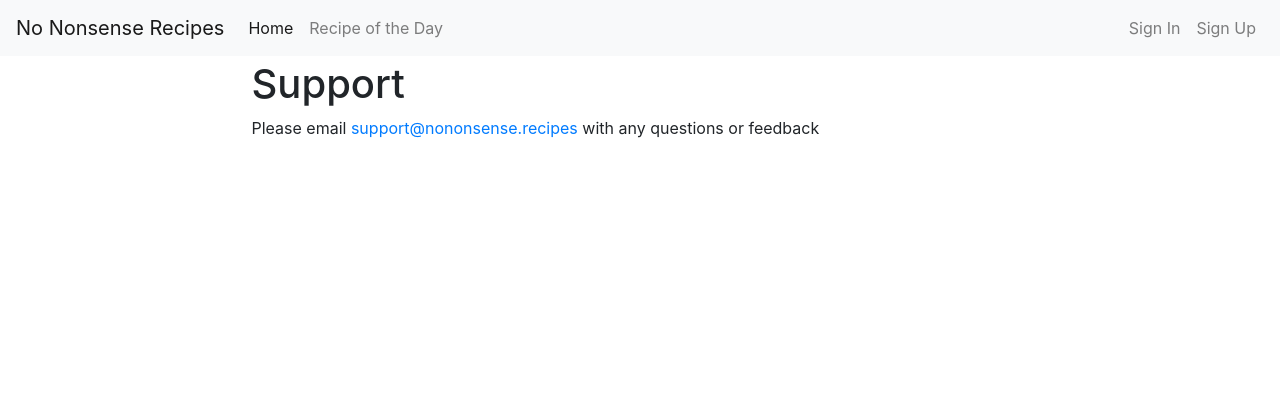
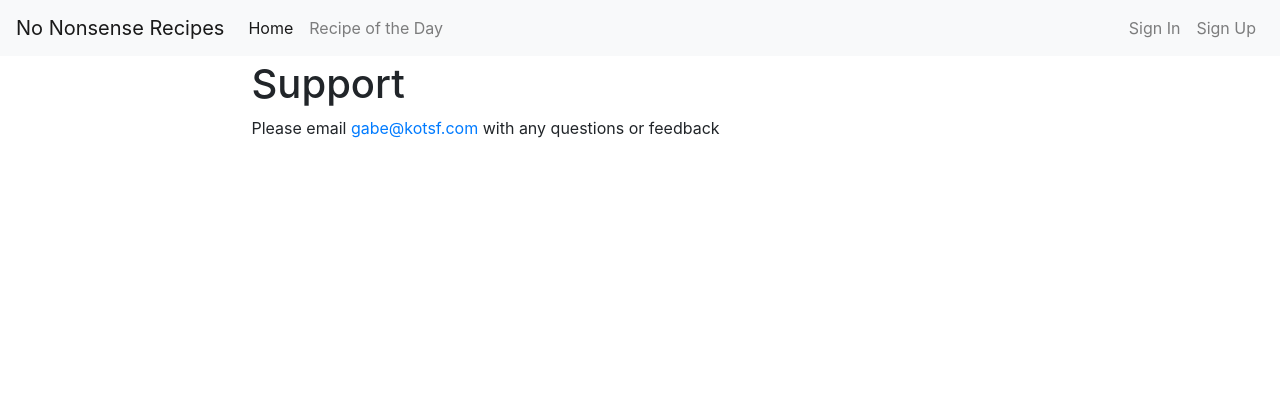
Before and after one commit to ggetzie/nnr, a Django app: page /support in a window 1280 px wide. Shown: the top 420 px of the page. Run offline with Django 3.2, Linux system fonts and the light colour scheme; parts of the project's set-up code (start-up, migrations or seed data) failed here and were passed over; some libraries are stand-ins or nearby versions.

Commit message:
move support email to config setting

```diff
--- a/config/settings/base.py
+++ b/config/settings/base.py
@@ -263,3 +263,4 @@ ACCOUNT_FORMS = {"signup": "main.forms.NNRSignupForm"}
 # ------------------------------------------------------------------------------
 STRIPE_PK = env("STRIPE_PK")
 STRIPE_SK = env("STRIPE_SK")
+SUPPORT_EMAIL = "gabe@kotsf.com"
--- a/config/urls.py
+++ b/config/urls.py
@@ -6,6 +6,8 @@ from django.views.generic import TemplateView
 from django.views import defaults as default_views
 
 from main.views import nnr_signup
+
+support_context = {"support_email": settings.SUPPORT_EMAIL}
 
 urlpatterns = [
     path("", TemplateView.as_view(template_name="pages/home.html"), name="home"),
@@ -20,10 +22,16 @@ urlpatterns = [
     path("accounts/", include("allauth.urls")),
 
     # Custom urls
-    path("privacy/", TemplateView.as_view(template_name="privacy.html"), name="privacy"),
-    path("support", TemplateView.as_view(template_name="support.html"), name="support"),
-    path("tos/", TemplateView.as_view(template_name="tos.html"), name="tos"),
-        path("main/", include("main.urls", namespace="main")),
+    path("privacy/", TemplateView.as_view(template_name="privacy.html",
+                                          extra_context=support_context),
+                    name="privacy"),
+    path("support", TemplateView.as_view(template_name="support.html",
+                                         extra_context=support_context),
+                    name="support"),
+    path("tos/", TemplateView.as_view(template_name="tos.html",
+                                      extra_context=support_context),
+                 name="tos"),
+    path("main/", include("main.urls", namespace="main")),
 ] + static(settings.MEDIA_URL, document_root=settings.MEDIA_ROOT)
 
 if settings.DEBUG:
--- a/nnr/templates/privacy.html
+++ b/nnr/templates/privacy.html
@@ -334,7 +334,7 @@
     <h2>Contact Us</h2>
     <p>If you have any questions about this Privacy Policy, please contact us:</p>
     <ul>
-        <li>By email: <a href="mailto:support@nononsense.recipes">support@nononsense.recipes</a></li>
+        <li>By email: <a href="mailto:{{ support_email }}">{{ support_email }}</a></li>
     </ul>
 </div>
 {% endblock content %}
--- a/nnr/templates/support.html
+++ b/nnr/templates/support.html
@@ -3,7 +3,7 @@
 {% block content %}
 <div class="main-content">
     <h1>Support</h1>
-    <p>Please email <a href="mailto:support@nononsense.recipes">support@nononsense.recipes</a>
+    <p>Please email <a href="mailto:{{ support_email }}">{{ support_email }}</a>
     with any questions or feedback</p>
 </div>
 {% endblock content %}
--- a/nnr/templates/tos.html
+++ b/nnr/templates/tos.html
@@ -261,7 +261,7 @@
     <h2>Contact Us</h2>
 
     <p>If you have any questions about these Terms, please contact us.
-    <a href="mailto:support@nonense.recipes">support@nononsense.recipes</a>
+    <a href="mailto:{{ support_email }}">{{ support_email }}</a>
     </p>
 
 </div>
```
